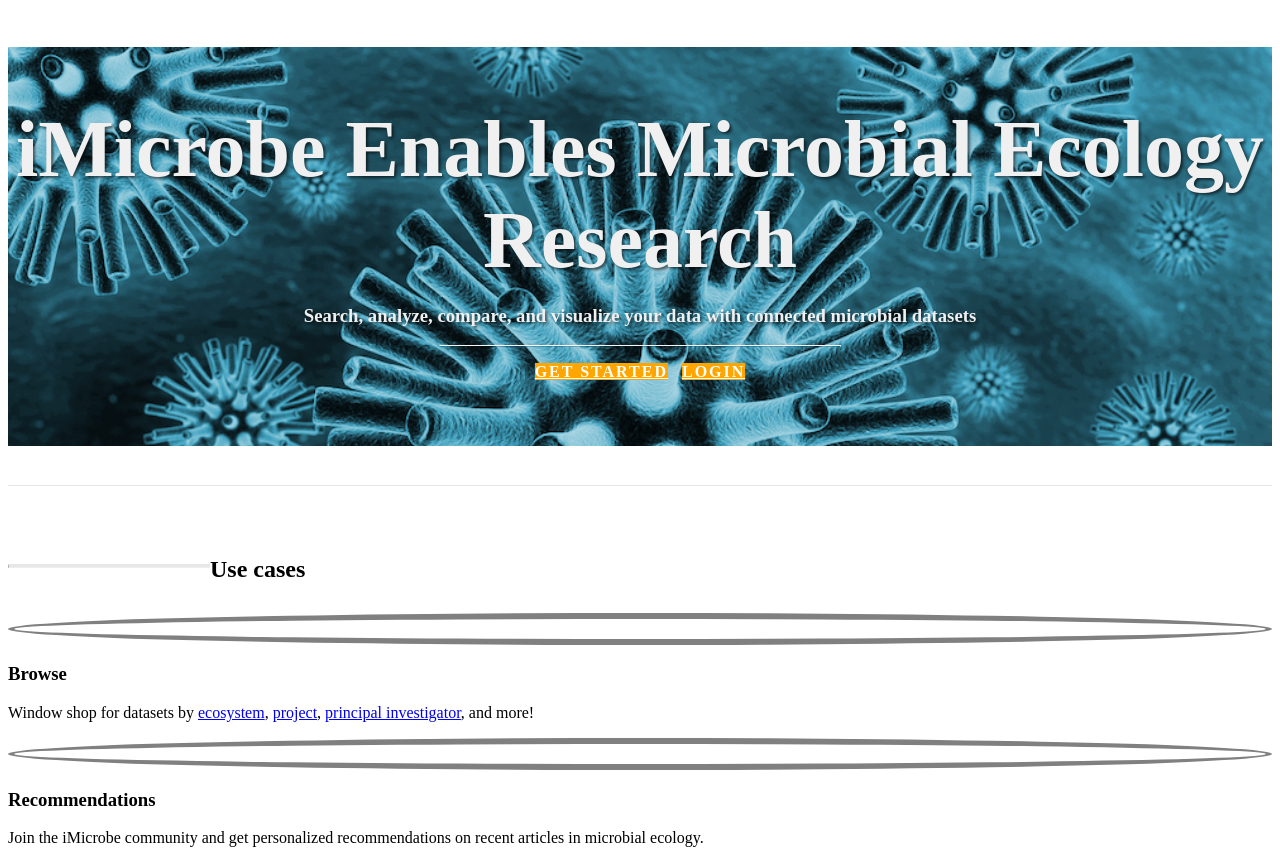
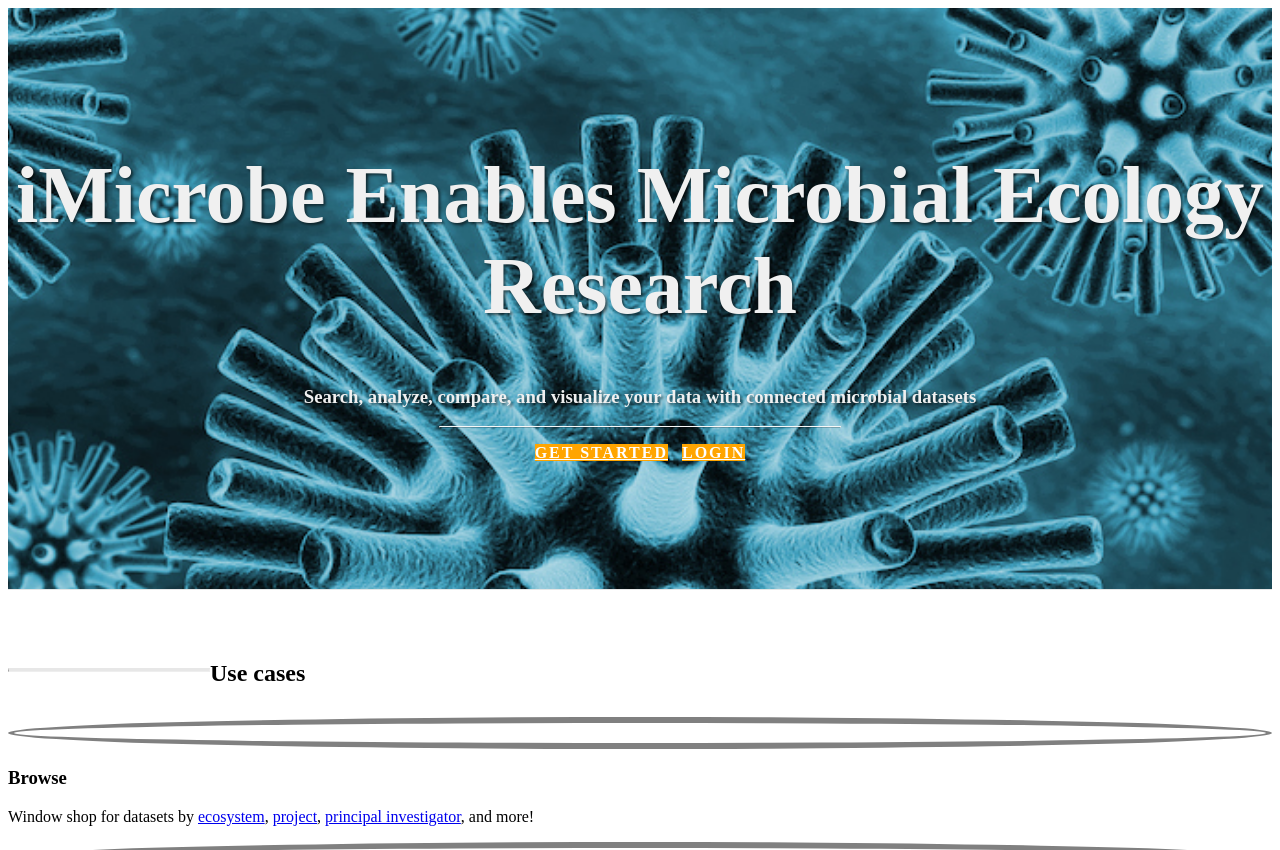
Before and after one commit to hurwitzlab/imicrobe-landing-page, a plain HTML site: page main.html in a window 1280 px wide. Shown: the top 850 px of the page. Drawn offline with Linux system fonts and the light colour scheme; files that its build step writes are made by us from their sources; files whose address does not match are found by name.

Commit message:
Fix header background when window resized

```diff
--- a/css/main.css
+++ b/css/main.css
@@ -7,18 +7,16 @@
     text-align: center;
     color: #f8f8f8;
     background: url(../img/intro-bg.jpg) no-repeat center center;
-    background-size: contain;
+    background-size: cover;
 }
 
 .intro-message {
     position: relative;
-    padding-top: 6em;
-    padding-bottom: 6.45em;
+    padding-top: 7%;
+    padding-bottom: 10%;
 }
 
 .intro-message > h1 {
-    margin: 0;
-    padding: 0;
     text-shadow: 2px 2px 3px rgba(0,0,0,0.6);
     font-size: 5em;
     color: #F0F0F0;
```
